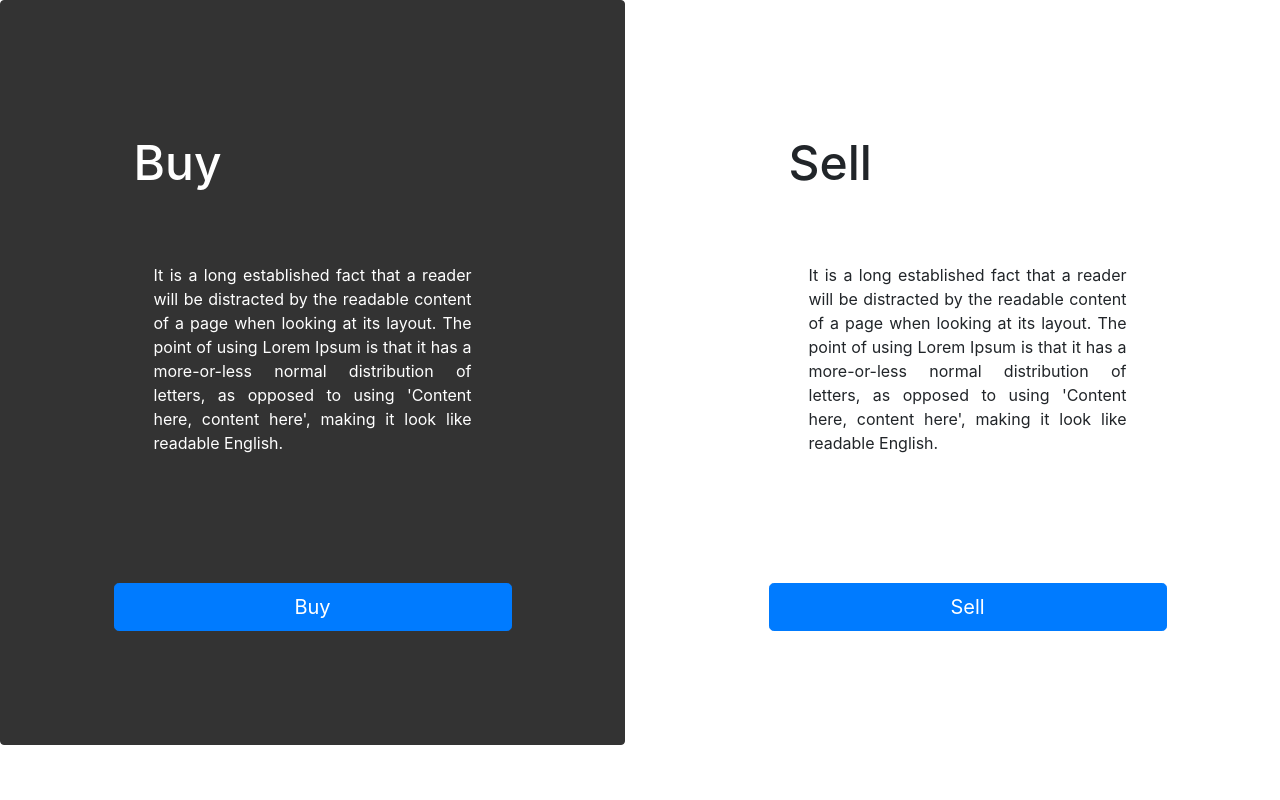
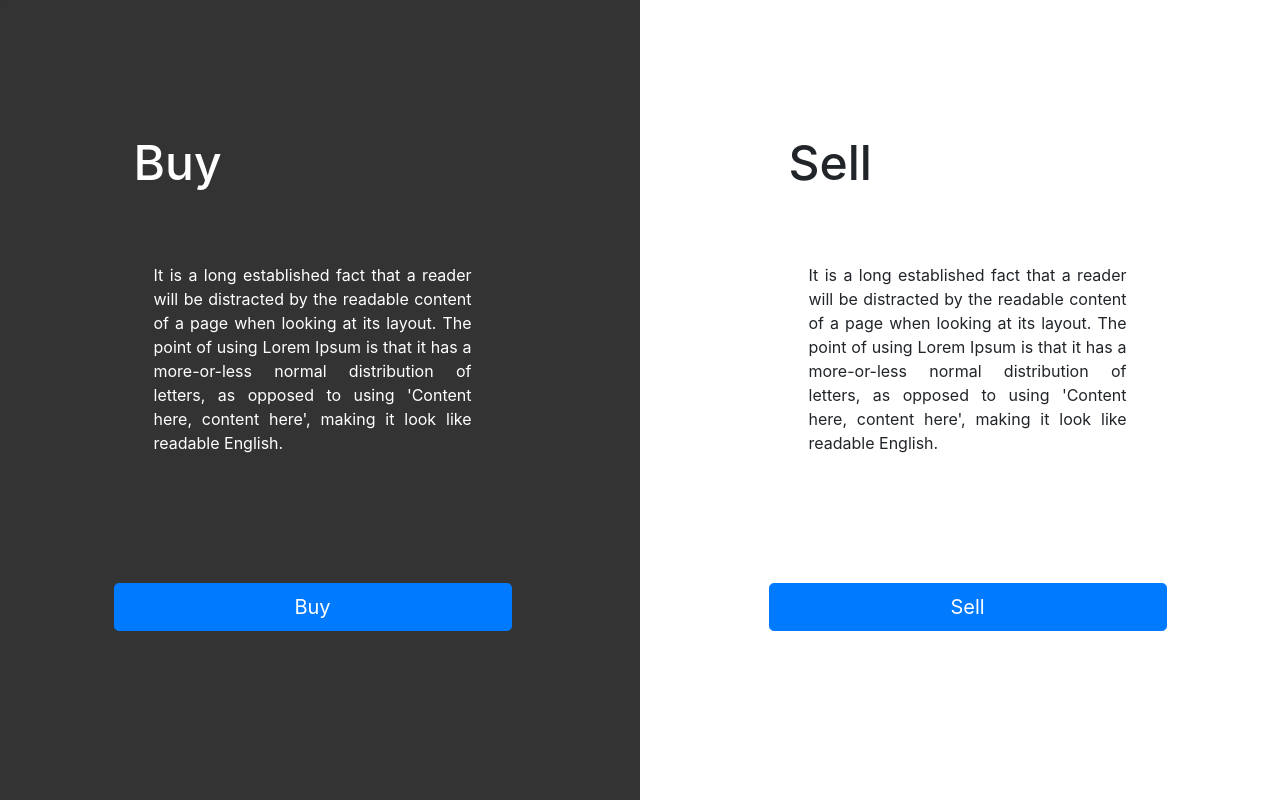
Before and after one commit to peterjoe3132/MECart-v1, a React (Create React App) app in the folder mecartv1/: page / in a window 1280 px wide. Built offline with nearby package versions, Linux system fonts and the light colour scheme.

Commit message:
Changes to be committed: 	modified:   src/App.css 	modified:   src/App.js

```diff
--- a/mecartv1/src/App.css
+++ b/mecartv1/src/App.css
@@ -1,3 +1,5 @@
 #body{
-	display:flex;
-}
+	position:absolute;
+	height:100%;
+	background-image: linear-gradient(to right, #333 50%, white 50%);
+	}
--- a/mecartv1/src/App.js
+++ b/mecartv1/src/App.js
@@ -12,7 +12,7 @@ class App extends Component {
 	    	<div id="body">
 	    	   <Row>
 	      			<Col sm="6">
-	       				<Card  body inverse style={{ backgroundColor: '#333', borderColor: '#333', padding:'18%' }}>
+	       				<Card  body inverse style={{ backgroundColor: '#333', borderColor: '#333', padding:'18%'}}>
 	          				<CardTitle style={{fontSize:'3rem', padding:'20px'}}>Buy</CardTitle>
 	          				<CardText style={{ textAlign:'justify', textJustify:'inter-word', padding:'40px'}}>
 	          				It is a long established fact that a reader will be distracted by the readable
```
